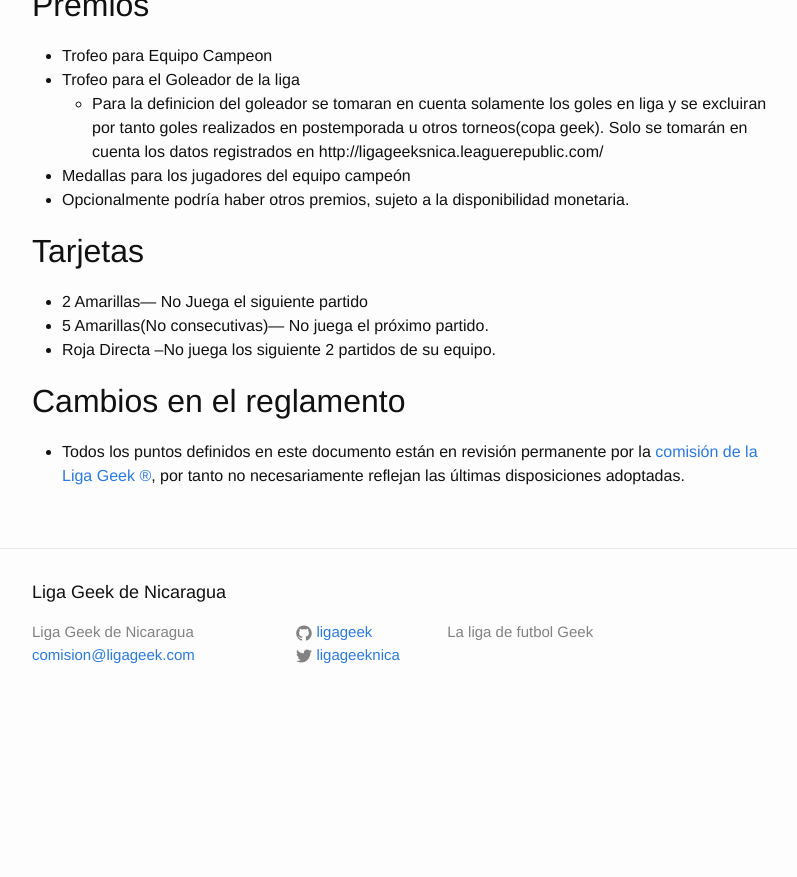
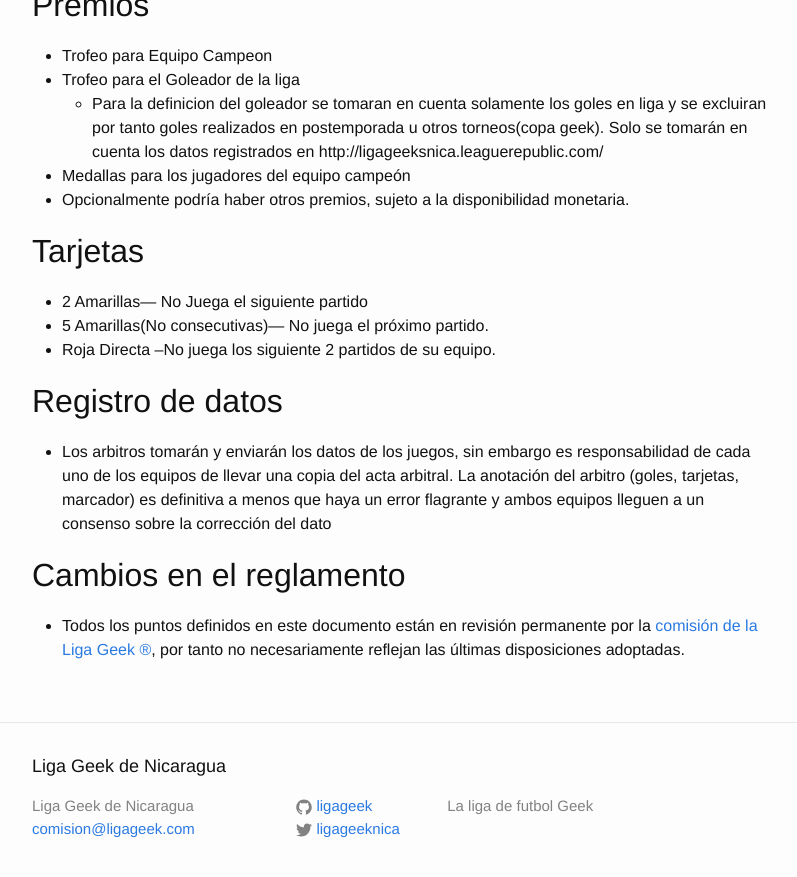
Before and after one commit to ligageek/ligageek.github.io, a Jekyll site: the page built from _posts/2015-07-03-reglamento.markdown, in a window 1280 px wide and 900 px high, scrolled down 3228 px. Shown: the top 877 px of the window, without its empty margins (238-1035 px from the left). Built offline with Jekyll 4.4.1, drawn with Linux system fonts in a browser that asks for light colours; comment, search, counter and statistics services are not loaded; before the commit the page ends 3954 px from its top, so only the background shows below that.

Commit message:
Sobre el registro de datos

```diff
--- a/_posts/2015-07-03-reglamento.markdown
+++ b/_posts/2015-07-03-reglamento.markdown
@@ -129,6 +129,10 @@
 - 5 Amarillas(No consecutivas)--- No juega el próximo partido.
 - Roja Directa --No juega los siguiente 2 partidos de su equipo.
 
+## Registro de datos
+
+- Los arbitros tomarán y enviarán los datos de los juegos, sin embargo es responsabilidad de cada uno de los equipos de llevar una copia del acta arbitral. La anotación del arbitro (goles, tarjetas, marcador) es definitiva a menos que haya un error flagrante y ambos equipos lleguen a un consenso sobre la corrección del dato
+
 ## Cambios en el reglamento
 
 - Todos los puntos definidos en este documento están en revisión permanente por la [comisión de la Liga Geek ®](comision@ligageek.com), por tanto no necesariamente reflejan las últimas disposiciones adoptadas.
```
